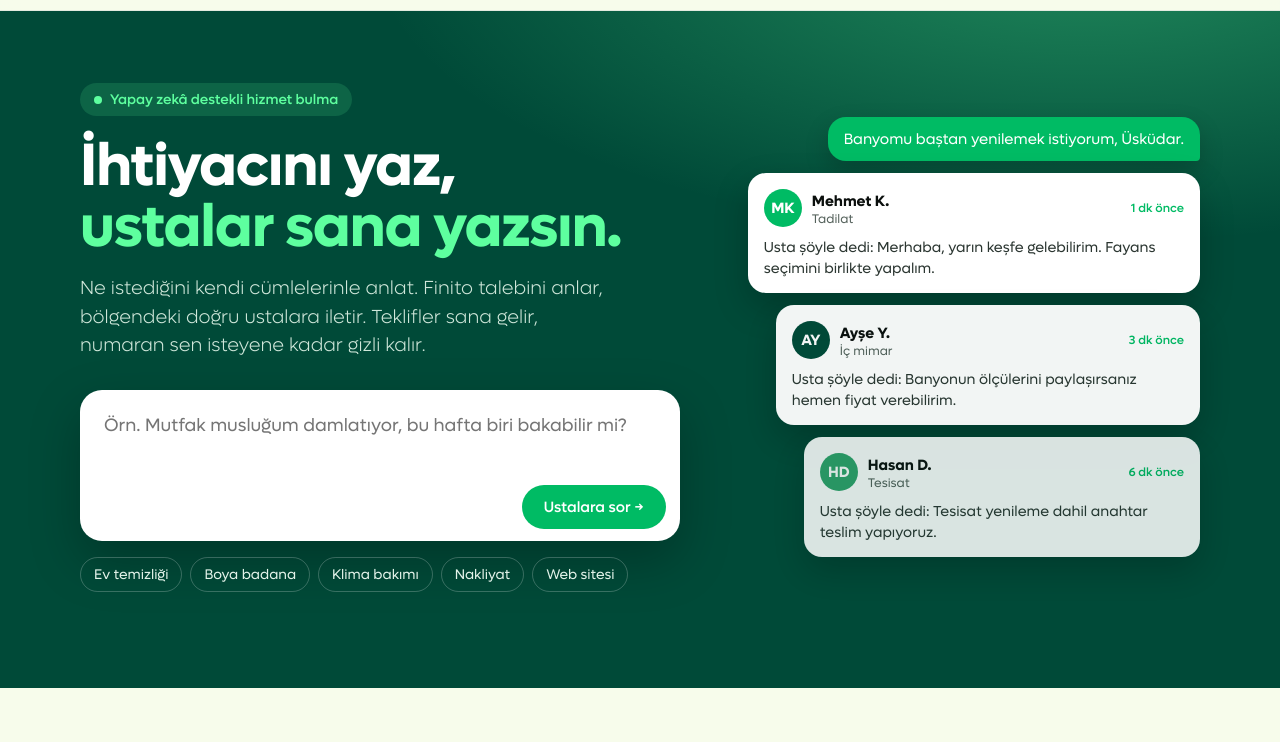
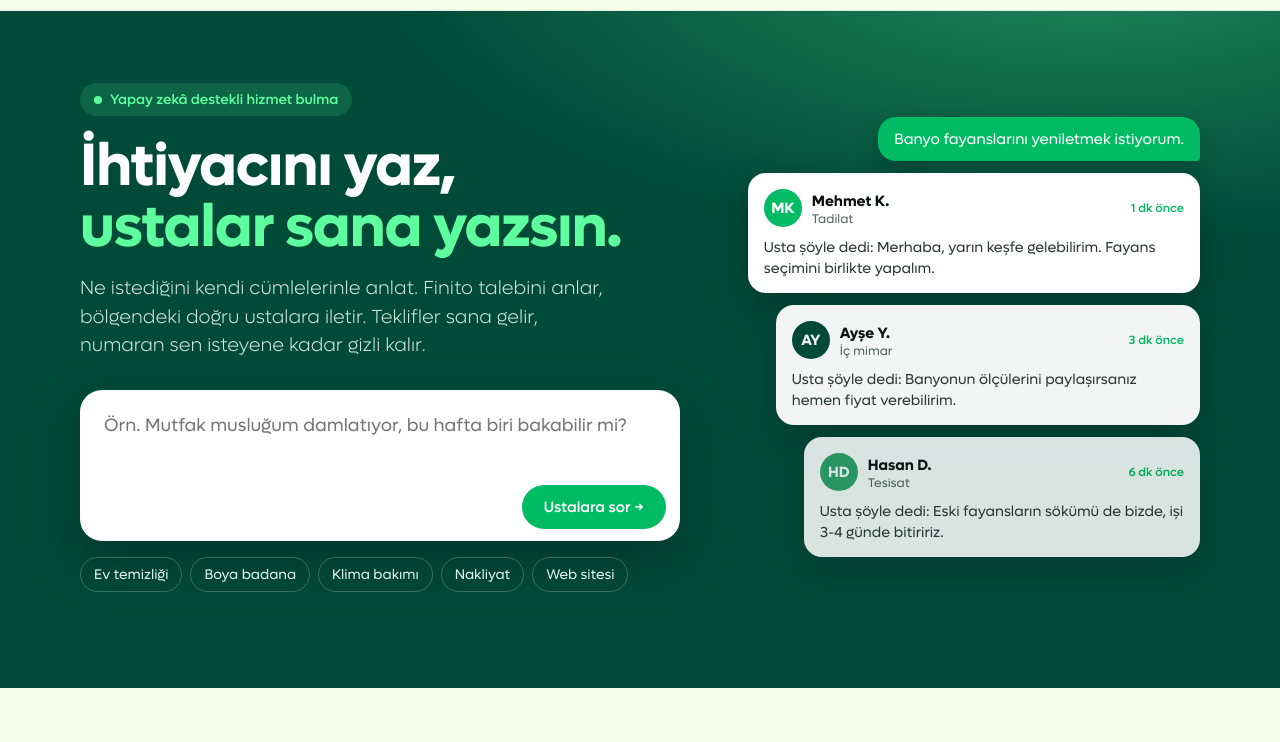
Before and after one commit to finitobox/landing-pages, a plain HTML site: page index.html in a window 1280 px wide. Shown: the part 58-800 px from the top of the page. Drawn offline with Linux system fonts and the light colour scheme.

Commit message:
Ornek talep ve usta 3 cevabi guncellendi
Co-Authored-By: Claude Opus 5.5 <noreply@anthropic.com>

```diff
--- a/index.html
+++ b/index.html
@@ -46,7 +46,7 @@
     </div>
 
     <div class="replies" aria-hidden="true">
-      <div class="req">Banyomu baştan yenilemek istiyorum, Üsküdar.</div>
+      <div class="req">Banyo fayanslarını yeniletmek istiyorum.</div>
       <div class="rcard">
         <div class="top"><span class="av" style="background:#00bb64">MK</span><div><b>Mehmet K.</b><small>Tadilat</small></div><span class="badge">1 dk önce</span></div>
         <p>Usta şöyle dedi: <q>Merhaba, yarın keşfe gelebilirim. Fayans seçimini birlikte yapalım.</q></p>
@@ -57,7 +57,7 @@
       </div>
       <div class="rcard r3">
         <div class="top"><span class="av" style="background:#2fa36b">HD</span><div><b>Hasan D.</b><small>Tesisat</small></div><span class="badge">6 dk önce</span></div>
-        <p>Usta şöyle dedi: <q>Tesisat yenileme dahil anahtar teslim yapıyoruz.</q></p>
+        <p>Usta şöyle dedi: <q>Eski fayansların sökümü de bizde, işi 3-4 günde bitiririz.</q></p>
       </div>
     </div>
   </div>
```
